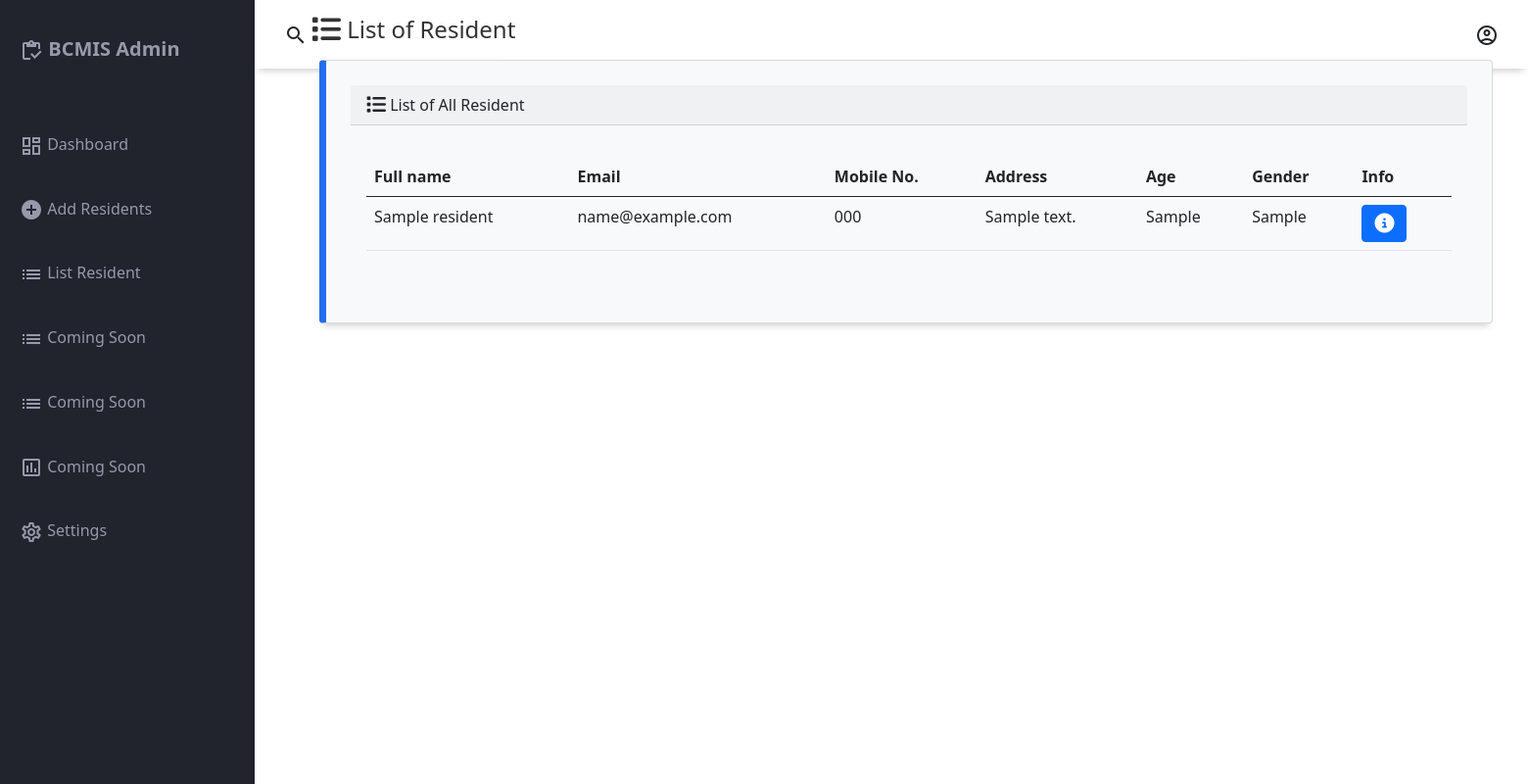
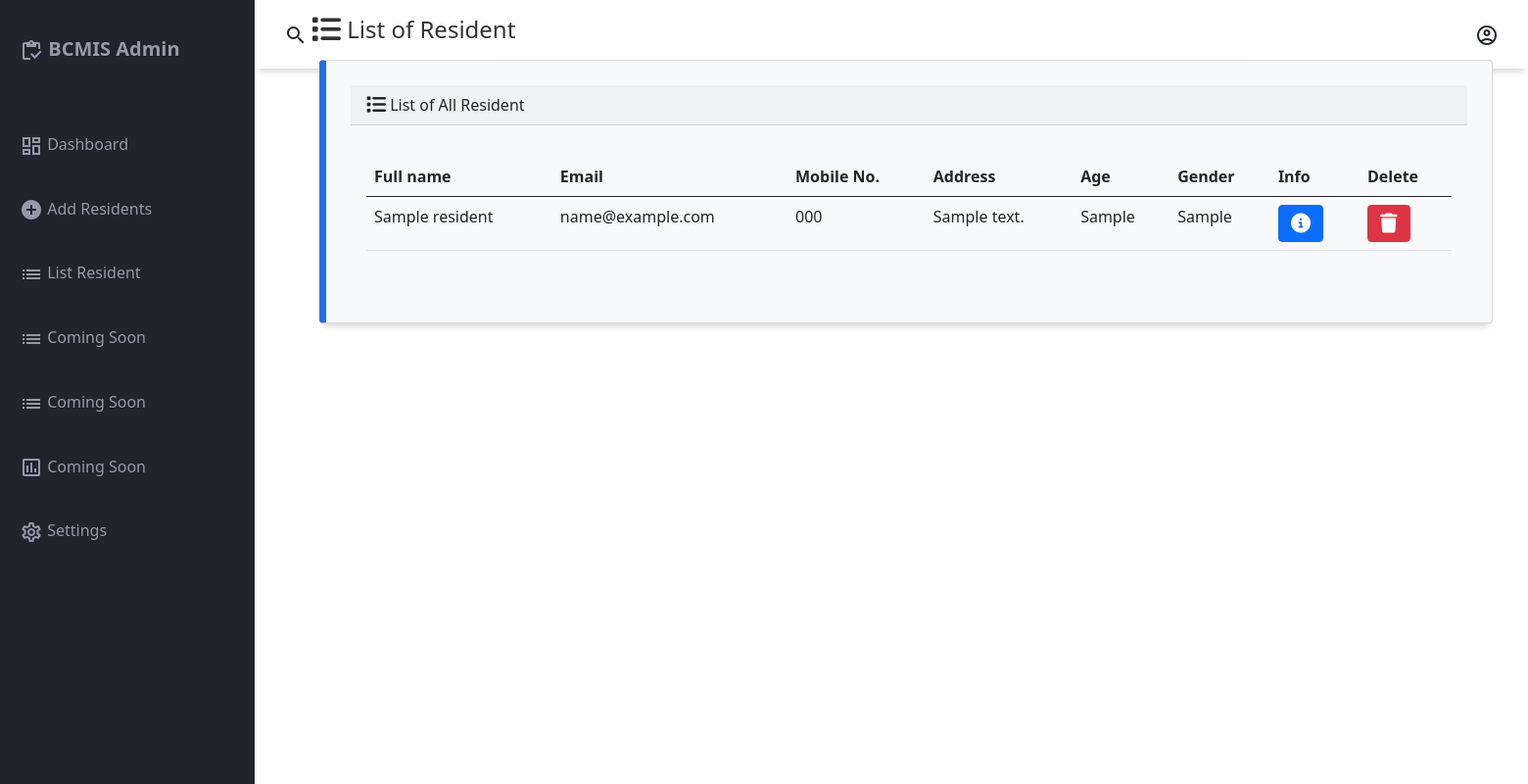
Before and after one commit to chrstncleofas/BCMIS, a Django app: page /view_list in a window 1560 px wide. Shown: the whole page at 98% size. Run offline with Django 4.2, Linux system fonts and the light colour scheme; tables that the repository leaves empty hold one stand-in row (values such as "Sample post").

Commit message:
Fix ALl issue

```diff
--- a/authentication/urls.py
+++ b/authentication/urls.py
@@ -12,4 +12,5 @@ urlpatterns = [
     path('view_list', views.view_list, name='view_list'),
     path('signout', views.signout, name='signout'),
     path('<int:id>/view_info/', views.view_info, name='view_info'),
+    path('delete_list/<int:id>', views.delete_list, name='delete_list'),
 ]
--- a/authentication/views.py
+++ b/authentication/views.py
@@ -177,3 +177,9 @@ def view_list(request):
 def view_info(request, id):
     resident = Resident.objects.get(pk=id)
     return HttpResponseRedirect(reverse('view_list'))
+
+def delete_list(request, id):
+    if request.method == 'POST':
+        resident = Resident.objects.get(pk=id)
+        resident.delete()
+    return HttpResponseRedirect(reverse('view_list'))
--- a/templates/authentication/add.html
+++ b/templates/authentication/add.html
@@ -16,11 +16,11 @@
                 max-width: 1000px !important;
                 width: 100% !important;
                 margin-right: -260px !important;
-                margin-top: -700px !important;
-                height: 600px !important;
+                margin-top: -650px !important;
+                height: 560px !important;
             }
             .containers form{
-                min-height: 537px !important;
+                min-height: 505px !important;
             }
         }
     </style>
--- a/templates/authentication/view.html
+++ b/templates/authentication/view.html
@@ -21,7 +21,8 @@
         @media (max-width: 1500px)  {
             .containers-tables .d-flex{
                 margin-right: -260px;
-                margin-top: 220px;
+                margin-top: 260px;
+                max-width: 980px;
             }
             #cards-box-section{
                 max-width: 1120px;
@@ -118,6 +119,7 @@
                                             <th scope="col">Age</th>
                                             <th scope="col">Gender</th>
                                             <th scope="col">Info</th>
+                                            <th scope="col">Delete</th>
                                           </tr>
                                         </thead>
                                         <tbody>
@@ -130,11 +132,11 @@
                                                 <td>{{ item.age }}</td>
                                                 <td>{{ item.gender }}</td>
                                                 <td>
-                                                    <button type="button" class="btn btn-primary me-1" href="{% url 'view_info' item.id %}" data-bs-toggle="modal" data-bs-target="#myModal{{resident.id}}">
+                                                    <button type="button" class="btn btn-primary me-1" href="{% url 'view_info' item.id %}" data-bs-toggle="modal" data-bs-target="#myModal{{item.id}}">
                                                         <i class="fa-solid fa-circle-info fa-lg"></i>
                                                       </button>
                                                       <!-- Modal -->
-                                                    <div class="modal" id="myModal{{resident.id}}" tabindex="-1" aria-labelledby="myModalLabel1" aria-hidden="true">
+                                                    <div class="modal" id="myModal{{item.id}}" tabindex="-1" aria-labelledby="myModalLabel1" aria-hidden="true">
                                                         <div class="modal-dialog" role="document">
                                                           <div class="modal-content">
                                                             <div class="modal-header">
@@ -163,6 +165,33 @@
                                                         </div>
                                                     </div>
                                                 </td>
+                                                <td>
+                                                    <button type="button" class="btn btn-danger me-1" href="{% url 'delete_list' item.id %}" data-bs-toggle="modal" data-bs-target="#delete{{item.id}}">
+                                                        <i class="fa-solid fa-trash fa-lg"></i>
+                                                      </button>
+                                                      <!-- Modal -->
+                                                    <div class="modal" id="delete{{item.id}}" tabindex="-1" aria-labelledby="myModalLabel2" aria-hidden="true">
+                                                        <div class="modal-dialog" role="document">
+                                                        <div class="modal-content">
+                                                            <div class="modal-header">
+                                                            <h5 class="modal-title">Reservation : {{ item.name }}</h5>
+                                                            <button type="button" class="btn-close" data-bs-dismiss="modal" aria-label="Close">
+                                                                <span aria-hidden="true"></span>
+                                                            </button>
+                                                            </div>
+                                                            <div class="modal-body">
+                                                                <p>Are you sure do want to delete this record?</p>
+                                                            </div>
+                                                            <div class="modal-footer">
+                                                                <form action="{% url 'delete_list' item.id %}" method="POST">
+                                                                    {% csrf_token %}
+                                                                    <input type="submit" class="btn btn-danger" value="Delete">
+                                                                </form>
+                                                            <button type="button" class="btn btn-primary" data-bs-dismiss="modal">Cancel</button>
+                                                            </div>
+                                                        </div>
+                                                        </div>
+                                                    </div>
                                                 </td>
                                             </tr>
                                             {% endfor %}
```
Also changed, not shown: db.sqlite3.
